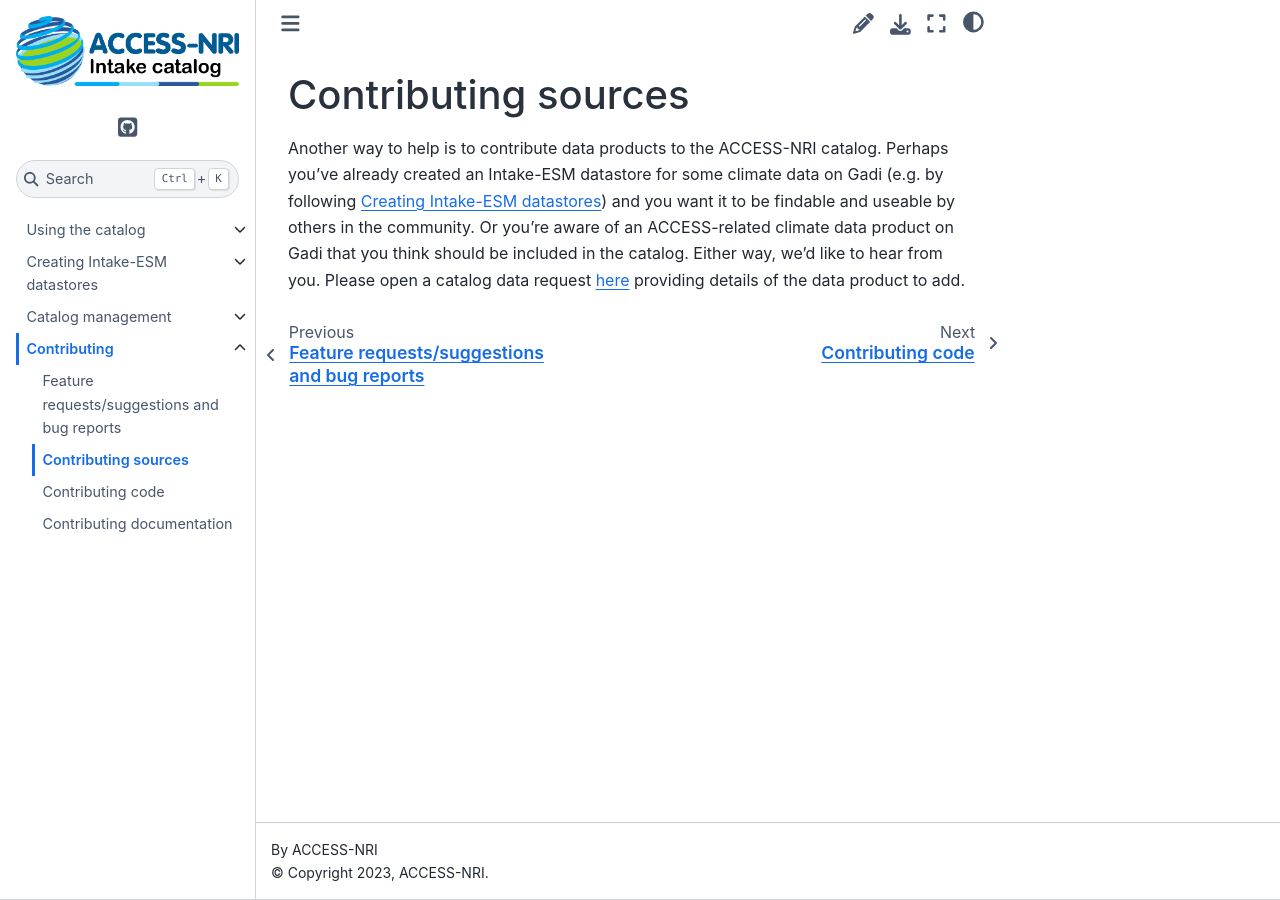
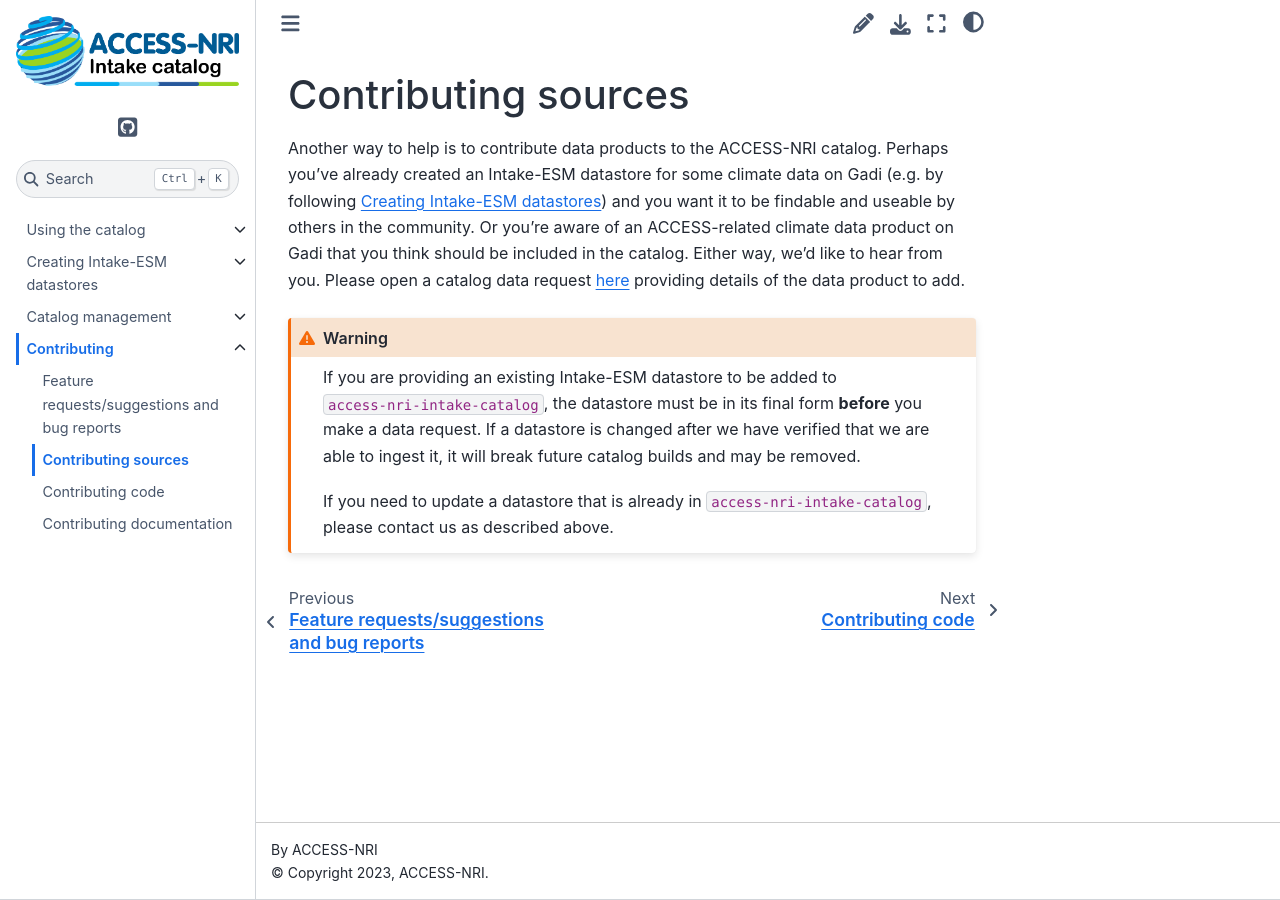
Before and after one commit to ACCESS-NRI/access-nri-intake-catalog, a Sphinx documentation site: the page built from docs/contributing/sources.rst, in a window 1280 px wide. Built offline with Sphinx 7.4.7 and the Sphinx Book theme 1.1.4, drawn with Linux system fonts in a browser that asks for light colours; pages that are not in the unit, such as notebooks, are missing from menus.

Commit message:
Add warnings about changing existing datastores

```diff
--- a/docs/contributing/sources.rst
+++ b/docs/contributing/sources.rst
@@ -9,3 +9,12 @@
 Gadi that you think should be included in the catalog. Either way, we'd like to hear from you. Please open a
 catalog data request `here <https://github.com/ACCESS-NRI/access-nri-intake-catalog/issues/new/choose>`_ providing
 details of the data product to add.
+
+.. warning::
+    If you are providing an existing Intake-ESM datastore to be added to :code:`access-nri-intake-catalog`, the
+    datastore must be in its final form **before** you make a data request. If a datastore is changed
+    after we have verified that we are able to ingest it, it will break future catalog builds and may be
+    removed.
+
+    If you need to update a datastore that is already in :code:`access-nri-intake-catalog`, please contact us as
+    described above.
```
Also changed, not shown: docs/datastores/adding.rst (+9 -0 lines).
